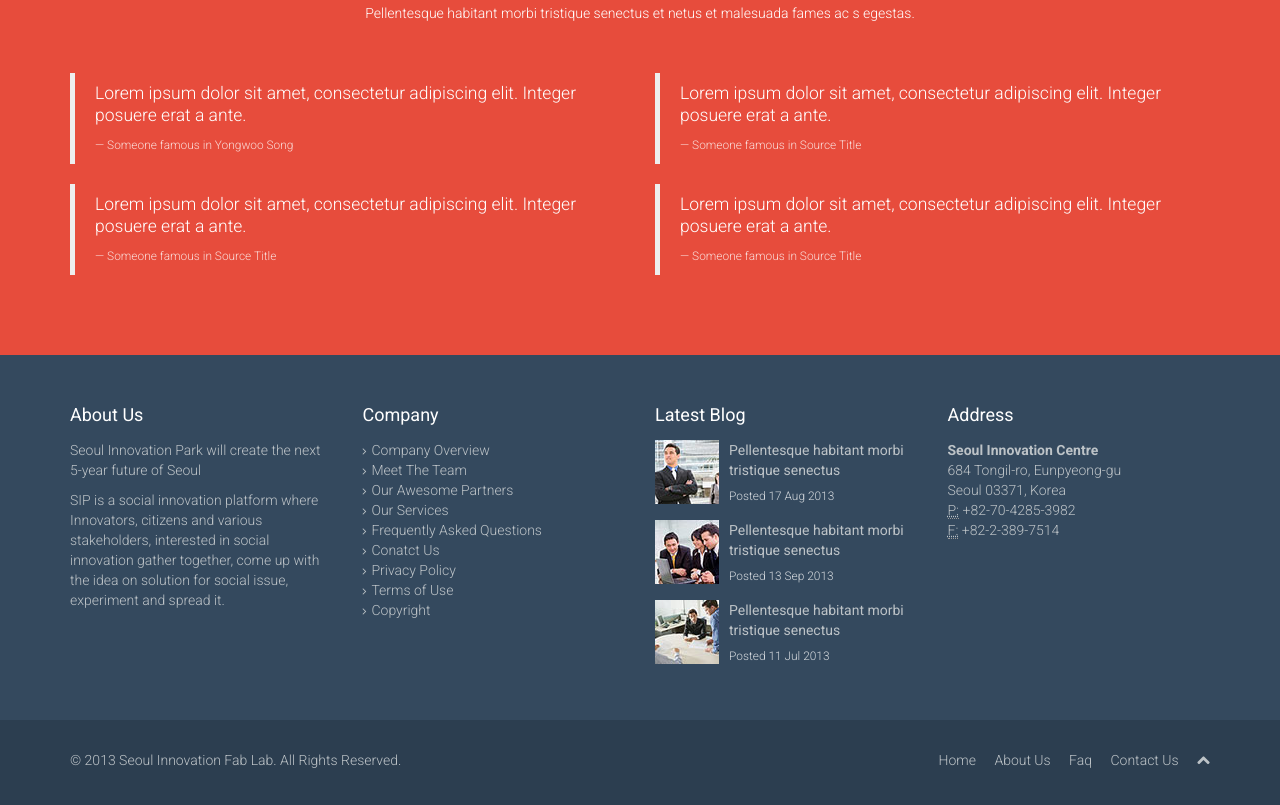
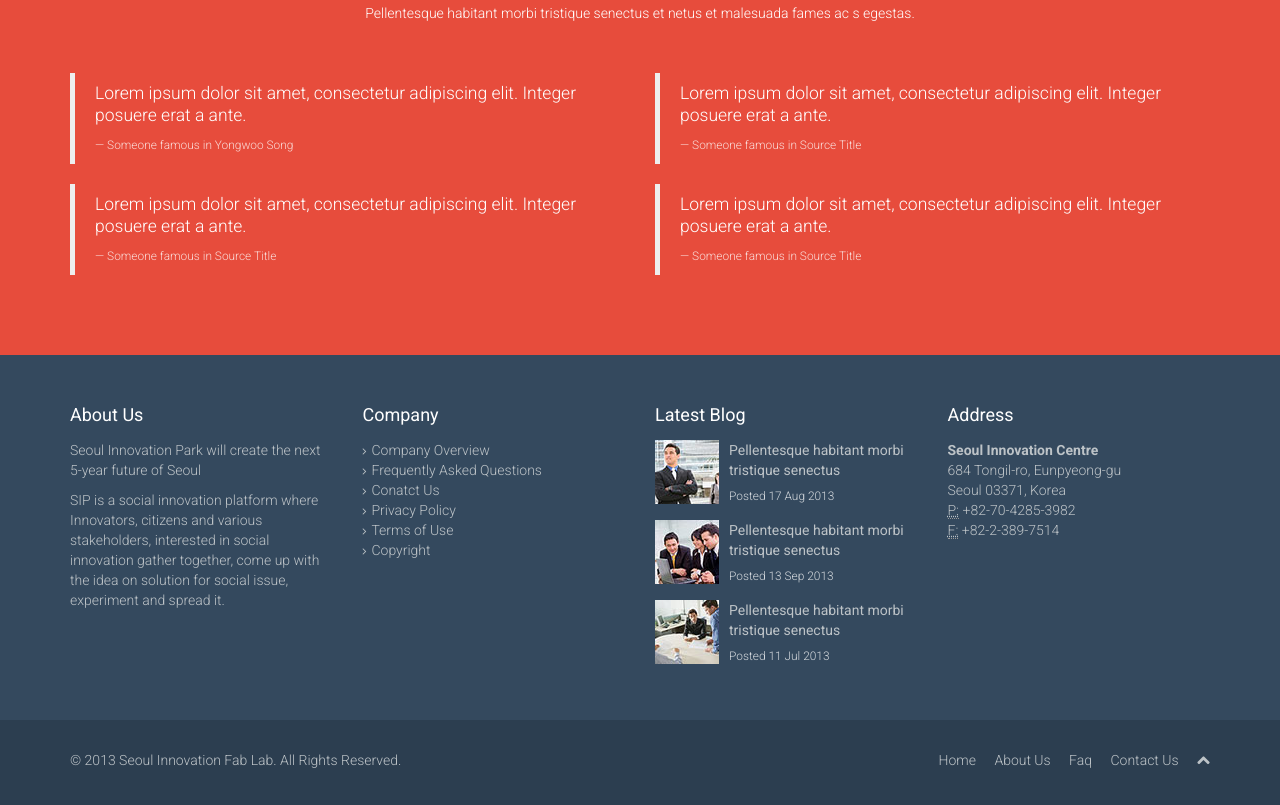
Before and after one commit to seoulinnovationfablab/archive, a plain HTML site: page index.html in a window 1280 px wide. Shown: the part 1494-2299 px from the top of the page. Drawn offline with Linux system fonts and the light colour scheme.

Commit message:
footer change

```diff
--- a/index.html
+++ b/index.html
@@ -331,9 +331,6 @@
                     <div>
                         <ul class="arrow">
                             <li><a href="#">Company Overview</a></li>
-                            <li><a href="#">Meet The Team</a></li>
-                            <li><a href="#">Our Awesome Partners</a></li>
-                            <li><a href="#">Our Services</a></li>
                             <li><a href="#">Frequently Asked Questions</a></li>
                             <li><a href="#">Conatct Us</a></li>
                             <li><a href="#">Privacy Policy</a></li>
```
